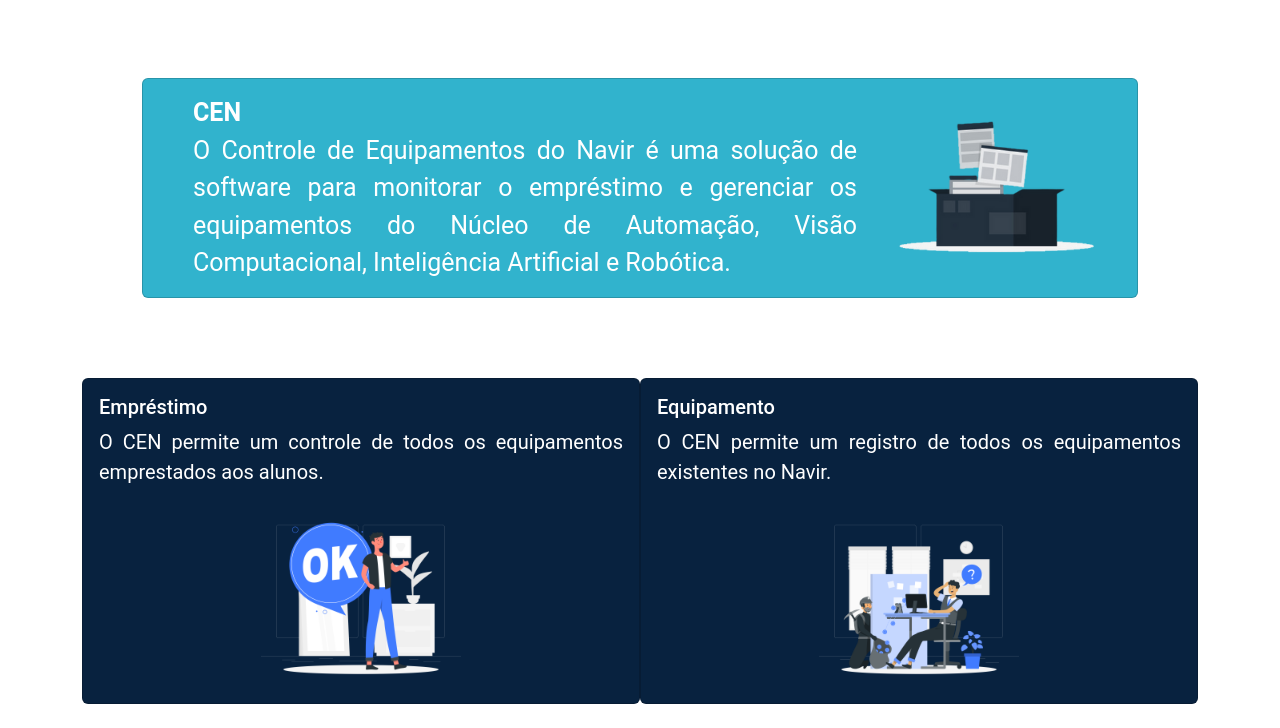
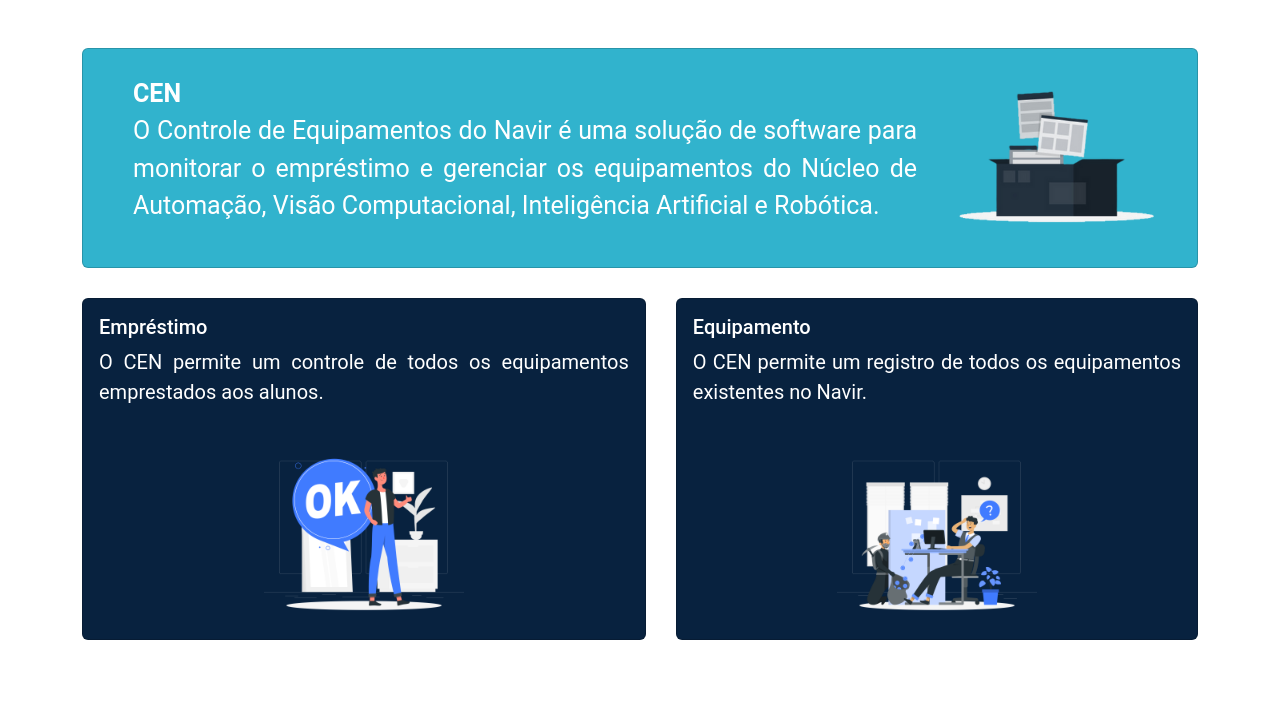
Before and after one commit to assuncaofelipe/CEN-Eng-Web-Django-II, a Django app: page / in a window 1280 px wide. Shown: the part 72-800 px from the top of the page. Run offline with Django 4.2, Linux system fonts and the light colour scheme; the visitor is signed in with stand-in values (Sample User, id 1).

Commit message:
melhorias

```diff
--- a/app/templates/home.html
+++ b/app/templates/home.html
@@ -6,44 +6,32 @@
 <!-- INSERIR TAGS ABAIXO -->
 
 <div class="container">
-  <div class="card"
-    style="background: #31B3CD;  display: flex; flex-direction: row; align-items: center; margin: 80px 60px; ">
-    <div style="margin-left: 50px; font-size: 25px; text-align: justify; color: white;">
+  <div class="card" style="background: #31B3CD; display: flex; flex-direction: row; align-items: center;">
+    <div class="txt-cen" style="margin-left: 50px; font-size: 25px; text-align: justify; color: white;">
       <strong>CEN</strong><br>
-      O Controle de Equipamentos do Navir é uma solução de software para monitorar o empréstimo e gerenciar os
-      equipamentos do Núcleo de Automação, Visão Computacional, Inteligência Artificial e Robótica.
+      <p>O Controle de Equipamentos do Navir é uma solução de software para monitorar o empréstimo e gerenciar os
+        equipamentos do Núcleo de Automação, Visão Computacional, Inteligência Artificial e Robótica.</p>
     </div>
     <img class="image" src="{% static 'image/computer.png' %}">
   </div>
 
-  <div class="cards">
-    <div class="card" style="width: 35rem; background: #08223F; color: white; font-size: 20px;">
+  <div class="cards" style="margin-bottom: 50px; gap: 30px; margin-top: 30px;">
+    <div class="card" style="background: #08223F; color: white; font-size: 20px;">
       <div class="card-body">
-        <h5 class="card-title">Empréstimo</h5>
-        <p class="card-text">O CEN permite um controle de todos os equipamentos emprestados aos alunos.</p>
+        <h5>Empréstimo</h5>
+        <p>O CEN permite um controle de todos os equipamentos emprestados aos alunos.</p>
       </div>
       <img src="{% static 'image/ok.png' %}" class="card-img-top">
     </div>
 
-    <!--     <div class="card" style="width: 20rem;">
-      <img src="{% static 'image/equi.png' %}" class="card-img-top" style="width: 250px !important;">
+    <div class="card" style="background: #08223F; color: white; font-size: 20px;">
       <div class="card-body">
-        <h5 class="card-title">Equipamento</h5>
-        <p class="card-text">O CEN permite um registro de todos os equipamentos existentes no Navir.</p>
-      </div>
-    </div> -->
-
-    <div class="card" style="width: 35rem; background: #08223F; color: white; font-size: 20px;">
-      <div class="card-body">
-        <h5 class="card-title">Equipamento</h5>
-        <p class="card-text">O CEN permite um registro de todos os equipamentos existentes no Navir.</p>
+        <h5>Equipamento</h5>
+        <p>O CEN permite um registro de todos os equipamentos existentes no Navir.</p>
       </div>
       <img src="{% static 'image/equi.png' %}" class="card-img-top">
-
     </div>
-
   </div>
-
 </div>
 
 
--- a/emprestimo/models.py
+++ b/emprestimo/models.py
@@ -24,7 +24,7 @@
     curso = models.CharField(choices=curso_opcao, default="0", max_length=2, verbose_name="Curso")
     equipamento = models.ForeignKey(Equipamento, on_delete=models.CASCADE, verbose_name="Equipamento")
     data_emprestimo = models.DateField(verbose_name="Data de Empréstimo", default=timezone.now)
-    data_devolucao = models.DateField(verbose_name="Data de DEvolução")
+    data_devolucao = models.DateField(verbose_name="Data de Devolução")
     observacao = models.CharField(max_length=500, blank=True, verbose_name="Observações")
     status_emprestimo = models.CharField(max_length=1, choices=STATUS_EMPRESTIMO_CHOICES, default=EM_ANDAMENTO)
 
--- a/templates/edit_emprestimo.html
+++ b/templates/edit_emprestimo.html
@@ -4,7 +4,7 @@
 
 {% block conteudo %}
 
-<div class="container" style="width: 750px;">
+<div class="container" style="width: 750px; margin-bottom: 50px;">
     <form method="post">
         <h2>{{ title }} Empréstimo</h2>
 
--- a/templates/edit_equipamento.html
+++ b/templates/edit_equipamento.html
@@ -3,7 +3,7 @@
 {% load crispy_forms_tags %}
 {% block conteudo %}
 
-<div class="container" style="width: 750px;">
+<div class="container" style="width: 750px; margin-bottom: 50px;">
     <form method="post">
         <h1>{{ title }} Equipamento</h1>
         {% csrf_token %}
--- a/templates/novo_emprestimo.html
+++ b/templates/novo_emprestimo.html
@@ -4,7 +4,7 @@
 
 {% block conteudo %}
 
-<div class="container" style="width: 750px;">
+<div class="container" style="width: 750px; margin-bottom: 50px;">
     <form method="post">
         <h2>{{ title }} Empréstimo</h2>
 
--- a/templates/novo_equipamento.html
+++ b/templates/novo_equipamento.html
@@ -3,7 +3,7 @@
 {% load crispy_forms_tags %}
 {% block conteudo %}
 
-<div class="container" style="width: 750px;">
+<div class="container" style="width: 750px; margin-bottom: 50px;">
     <form method="post">
         <h1>{{ title }} Equipamento</h1>
         {% csrf_token %}
```
Also changed, not shown: static/css/home.css (+37 -5 lines).
